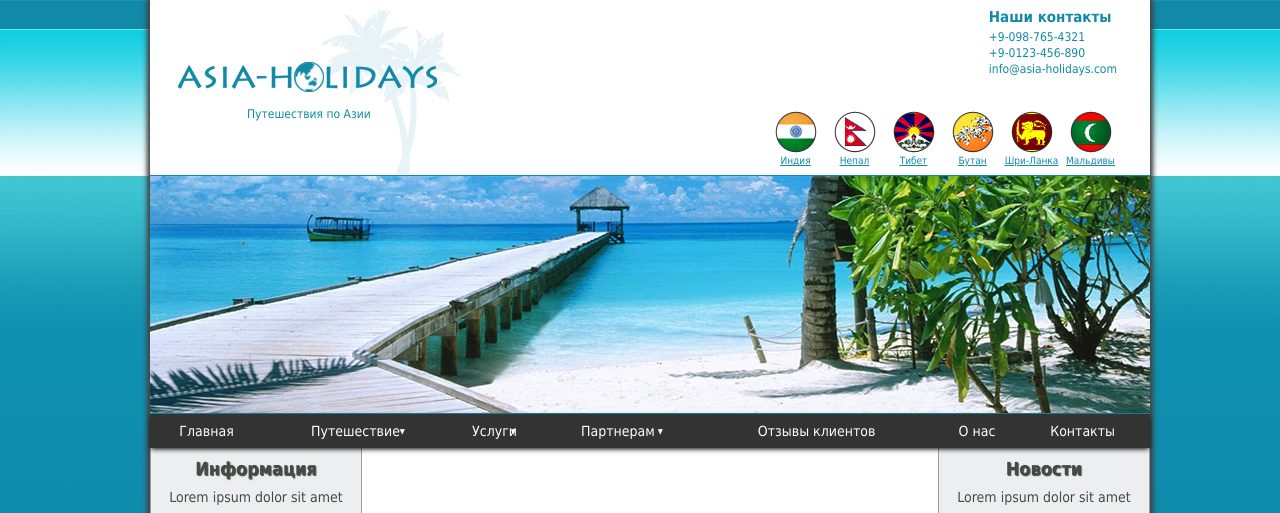
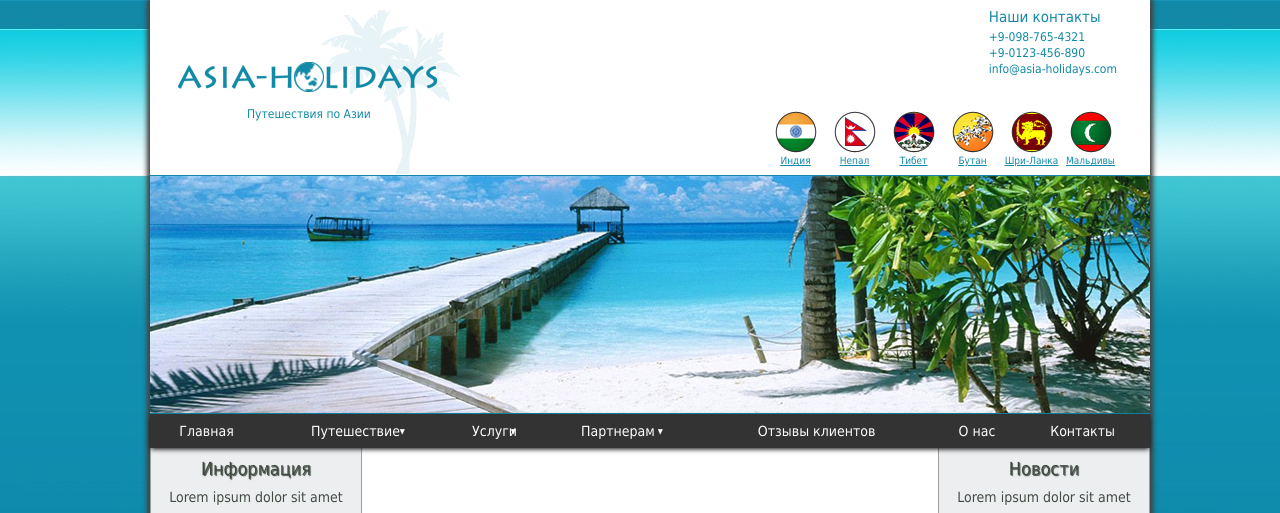
Before and after one commit to isopropil/Ronny25.github.io, a plain HTML site: page task4/index.html in a window 1280 px wide. Shown: the top 513 px of the page. Drawn offline with Linux system fonts and the light colour scheme.

Commit message:
lighter text bold

```diff
--- a/task4/css/style.css
+++ b/task4/css/style.css
@@ -42,7 +42,7 @@
   margin-bottom: 6px;
   font-family: tahoma;
   font-size: 15px;
-  font-weight: bold;
+  font-weight: 100;
   color: #128aa7;
 }
 .cont{
@@ -155,7 +155,7 @@
   font-family: tahoma;
   font-size: 18px;
   color: #424c43;
-  font-weight: bold;
+  font-weight: 100;
   text-align: center;
   text-shadow: 1px 1px 1px #424c43;
 }
```
